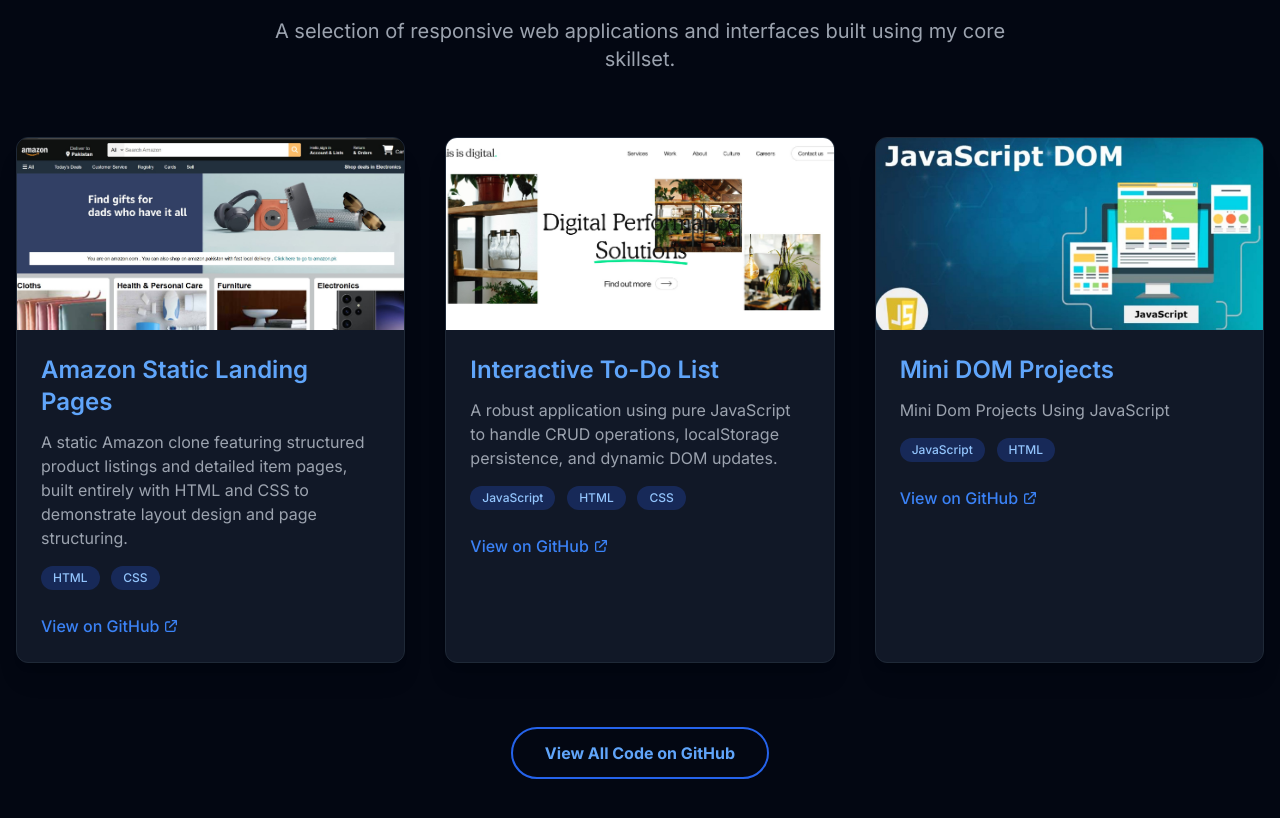
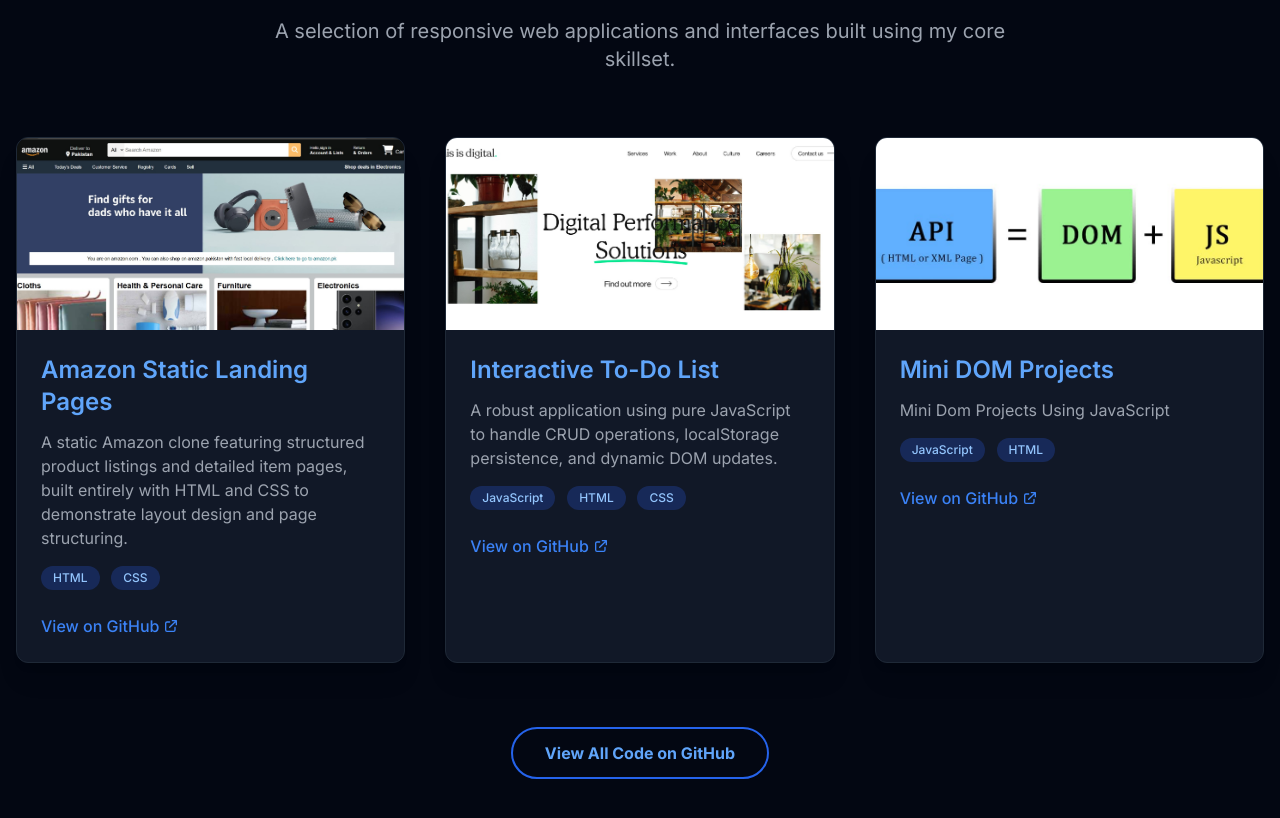
Before and after one commit to SultanAli41/Portfolio, a plain HTML site: page index.html in a window 1280 px wide. Shown: the part 1780-2598 px from the top of the page. Drawn offline with nearby package versions, Linux system fonts and the light colour scheme.

Commit message:
My Portolio

```diff
--- a/index.html
+++ b/index.html
@@ -186,7 +186,7 @@
                 </div>
 
                 <div class="project-card bg-gray-900 rounded-xl overflow-hidden shadow-xl border border-gray-800">
-                    <img src="Dom_Js.jpg" alt="Design Landing Page" class="w-full h-48 object-cover">
+                    <img src="Dom-Js.jpg" alt="Design Landing Page" class="w-full h-48 object-cover">
                     <div class="p-6">
                         <h3 class="text-2xl font-semibold mb-3 text-blue-400">Mini DOM Projects</h3>
                         <p class="text-gray-400 mb-4">Mini Dom Projects Using JavaScript</p>
```
Also changed, not shown: Dom-Js.jpg (added), Dom_Js.jpg (deleted).
